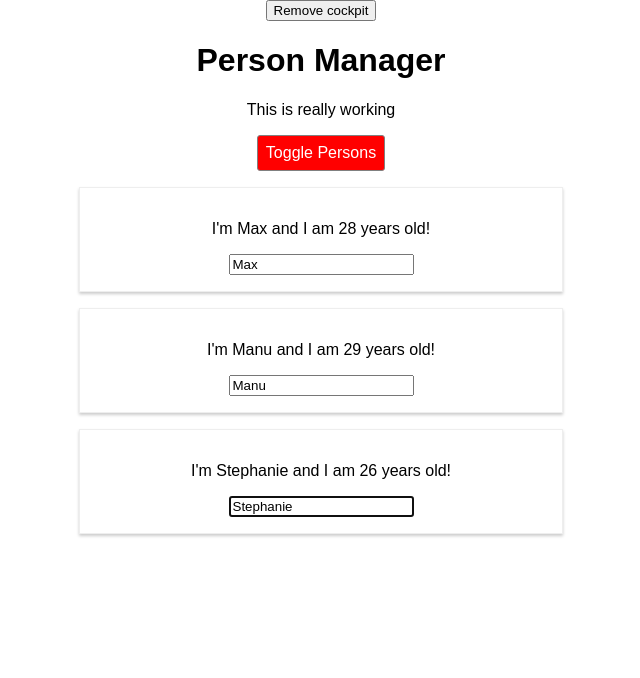
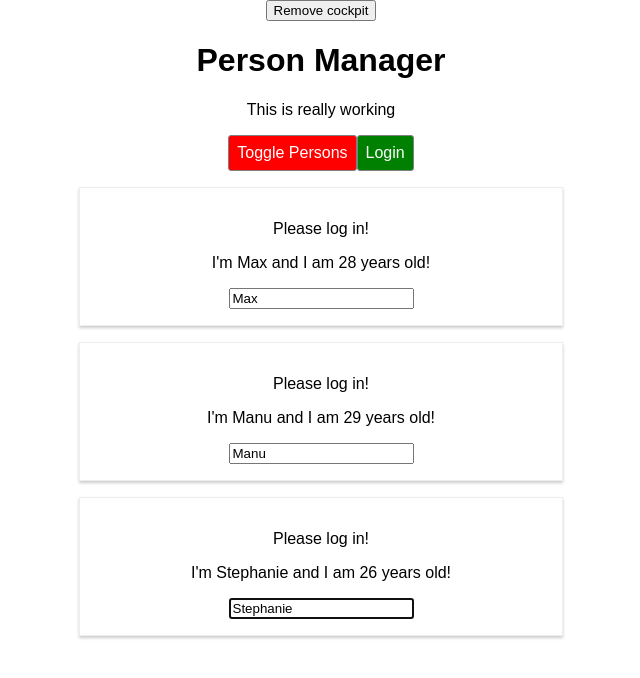
Before and after one commit to broffis/react-accelerator, a React app in the folder react-complete-guide/: page / in a window 1280 px wide. Shown: the top 678 px of the page, without its empty margins (319-959 px from the left). Built offline with nearby package versions, Linux system fonts and the light colour scheme.

Commit message:
working through prop chaining

```diff
--- a/react-complete-guide/src/components/Cockpit/Cockpit.js
+++ b/react-complete-guide/src/components/Cockpit/Cockpit.js
@@ -46,6 +46,7 @@
           onClick={props.clicked}>
           Toggle Persons
         </button>
+        <button onClick={props.login}>Login</button>
     </div>
   );
 };
--- a/react-complete-guide/src/components/Persons/Person/Person.js
+++ b/react-complete-guide/src/components/Persons/Person/Person.js
@@ -18,6 +18,7 @@
     console.log('[Person.js] rendering...')
     return (
       <Aux>
+        { this.props.isAuth ? <p>Authenticated!</p> : <p>Please log in!</p> }
         <p onClick={this.props.click}>I'm { this.props.name } and I am { this.props.age } years old!</p>
         <p>{ this.props.children }</p>
         <input
--- a/react-complete-guide/src/components/Persons/Persons.js
+++ b/react-complete-guide/src/components/Persons/Persons.js
@@ -41,7 +41,8 @@
           key={person.id} name={person.name}
           age={person.age}
           click={() => this.props.clicked(index)}
-          changed={(event) => this.props.changed(event, person.id)} />
+          changed={(event) => this.props.changed(event, person.id)}
+          isAuth={this.props.isAuthenticated} />
        })
     )
   }
--- a/react-complete-guide/src/containers/App.js
+++ b/react-complete-guide/src/containers/App.js
@@ -31,6 +31,7 @@
     showPersons: false,
     showCockpit: true,
     changeCounter: 0,
+    authenticated: false,
   }
 
   static getDerivedStatFromProps(props, state) {
@@ -90,6 +91,10 @@
     this.setState({ showPersons: !doesShow })
   }
 
+  loginHandler = () => {
+    this.setState({ authenticated: true })
+  }
+
   render() {
     console.log('[App.js] render')
     let persons = null;
@@ -98,18 +103,22 @@
         <Persons
           persons={this.state.persons}
           clicked={this.deletePersonHandler}
-          changed={this.nameChangedHandler}/>
+          changed={this.nameChangedHandler}
+          isAuthenticated={this.state.authenticated}/>
       );
     }
 
     return (
       <Aux classes={classes.App}>
         <button onClick={() => this.setState({ showCockpit: !this.state.showCockpit })}>Remove cockpit</button>
-        { this.state.showCockpit ? <Cockpit
-          title={this.props.appTitle}
-          showPersons={this.state.showPersons}
-          personsLength={this.state.persons.length}
-          clicked={this.togglePersonHandler} /> : '' }
+        { this.state.showCockpit ? (
+          <Cockpit
+            title={this.props.appTitle}
+            showPersons={this.state.showPersons}
+            personsLength={this.state.persons.length}
+            clicked={this.togglePersonHandler}
+            login={this.loginHandler} /> )
+        : null }
         { persons }
       </Aux>
     );
```
